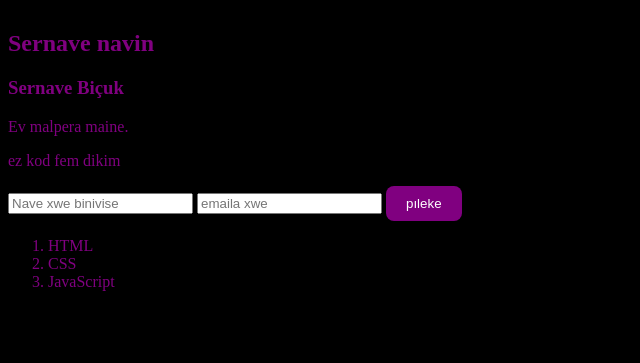
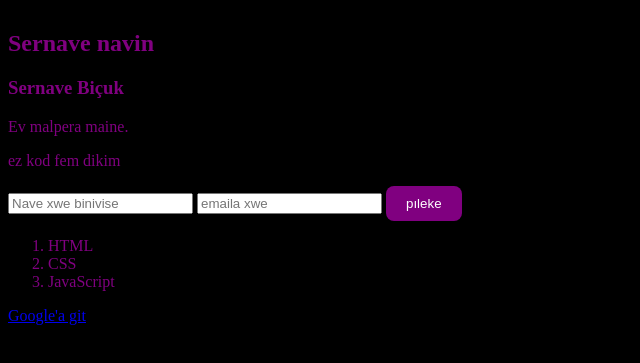
Before and after one commit to ozgurerdemadakan-lgtm/education, a plain HTML site: page index.html in a window 1280 px wide. Shown: the part 95-458 px from the top of the page, without its empty margins (0-640 px from the left). Drawn offline with Linux system fonts and the light colour scheme.

Commit message:
link eklendi

```diff
--- a/index.html
+++ b/index.html
@@ -34,5 +34,6 @@
             <li>CSS</li>
             <li>JavaScript</li>
         </ol>
+        <a href="https://google.com" target="_blank">Google'a git</a>
     </body>
 </html>
```
